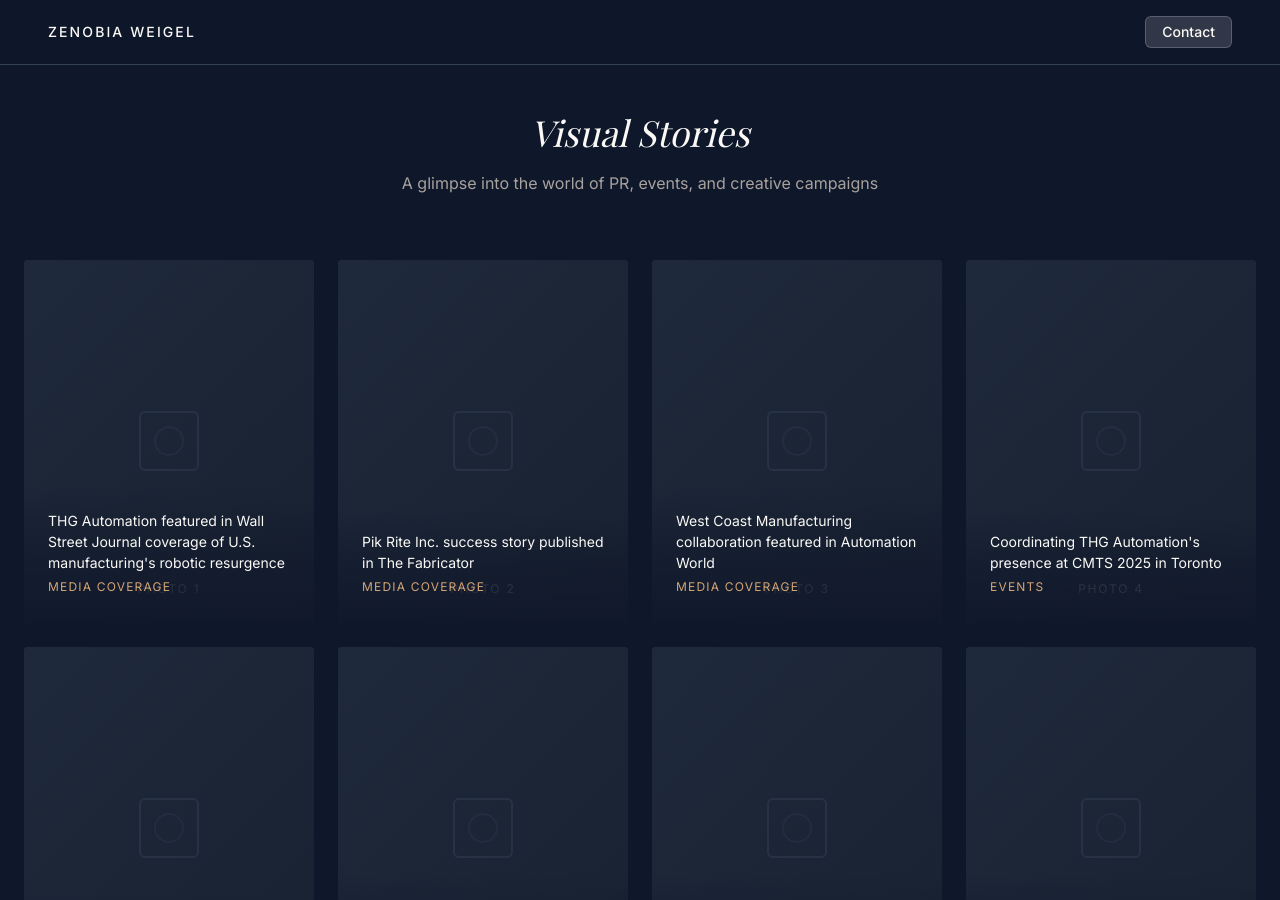
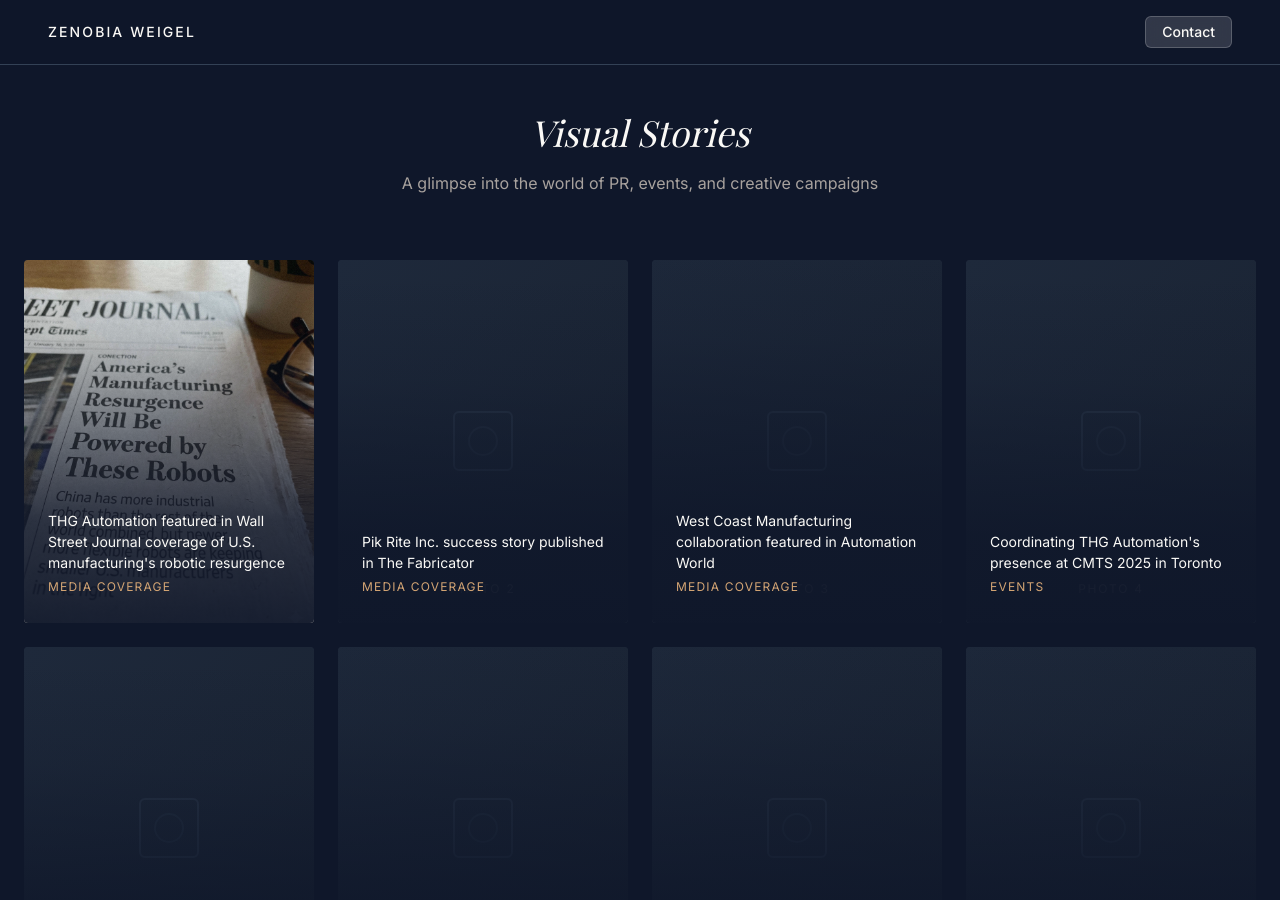
Before and after one commit to Zenobia-Weigel/Zenobia-Portfolio-Website, a Jekyll site: the page built from index.html, in a window 1280 px wide and 900 px high, scrolled down 4398 px. Built offline with Jekyll 4.4.1, drawn with Linux system fonts in a browser that asks for light colours; some web fonts are replaced.

Commit message:
Rename WSJ gallery image and improve caption styling
Renamed the Wall Street Journal gallery image to a shorter filename and updated references in gallery.yml. Refactored photo-grid.html to simplify placeholder logic. Enhanced gallery caption background styling in _gallery.scss for better readability.

```diff
--- a/_data/gallery.yml
+++ b/_data/gallery.yml
@@ -1,5 +1,5 @@
 photos:
-  - image: /images/THG Automation featured in Wall Street Journal.jpg
+  - image: /images/thg-automation-wsj.jpg
     caption: "THG Automation featured in Wall Street Journal coverage of U.S. manufacturing's robotic resurgence"
     category: media-coverage
     link: https://thgautomation.com/news/thg-automations-collaborative-welding-systems-featured-in-the-wall-street-journal-coverage-of-u-s-manufacturings-robotic-resurgence/
--- a/_includes/photo-grid.html
+++ b/_includes/photo-grid.html
@@ -17,9 +17,7 @@
       <a href="{{ photo.link }}" target="_blank" rel="noopener" class="photo-item__link">
       {% endif %}
 
-      {% assign is_placeholder = photo.image | contains: "placeholder" %}
-
-      {% if is_placeholder %}
+      {% if photo.image contains "placeholder" %}
         <div class="photo-item__placeholder">
           <span class="photo-item__placeholder-text">Photo {{ forloop.index }}</span>
         </div>
--- a/_sass/_gallery.scss
+++ b/_sass/_gallery.scss
@@ -145,14 +145,27 @@
     left: 0;
     right: 0;
     padding: $spacing-lg;
-    background: linear-gradient(
-      to top,
-      rgba($background, 0.9) 0%,
-      rgba($background, 0.5) 50%,
-      transparent 100%
-    );
-    opacity: 1;
     transition: opacity $transition-base;
+    isolation: isolate;
+
+    &::before {
+      content: '';
+      position: absolute;
+      bottom: 0;
+      left: 0;
+      right: 0;
+      height: 300%;
+      background: linear-gradient(
+        to top,
+        rgba($background, 0.95) 0%,
+        rgba($background, 0.85) 25%,
+        rgba($background, 0.5) 50%,
+        rgba($background, 0.2) 70%,
+        transparent 100%
+      );
+      pointer-events: none;
+      z-index: -1;
+    }
   }
 
   &__caption {
```
Also changed, not shown: images/thg-automation-wsj.jpg (renamed from images/THG Automation featured in Wall Street Journal.jpg).
